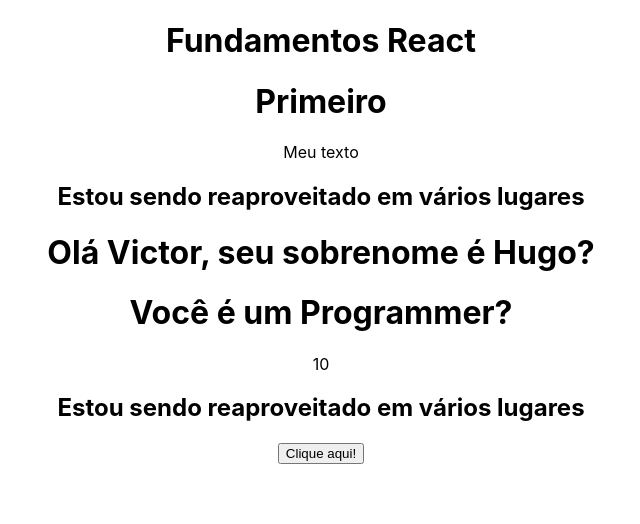
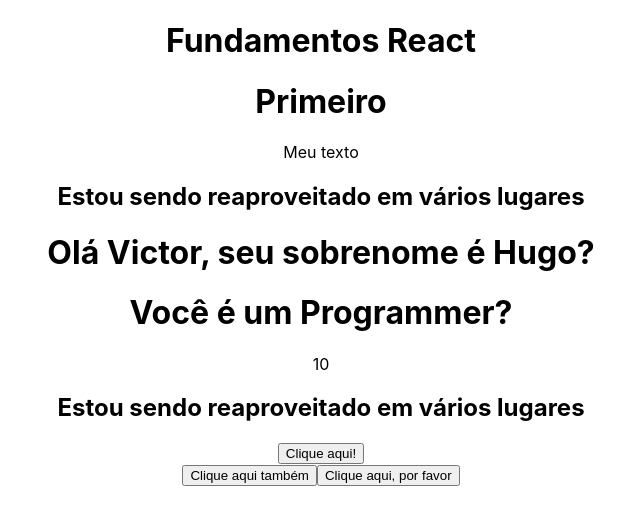
Before and after one commit to TorugoJS/estudos_react_udemy, a React (Create React App) app: page / in a window 1280 px wide. Shown: the top 524 px of the page, without its empty margins (319-959 px from the left). Built offline with nearby package versions, Linux system fonts and the light colour scheme.

Commit message:
estudos_react

```diff
--- a/src/components/Events.js
+++ b/src/components/Events.js
@@ -14,6 +14,15 @@
             <div>
                 <button onClick={handleClick}>Clique aqui!</button>
             </div>
+            <div>
+                <button onClick={() => console.log('Clicou!')}>Clique aqui também</button>
+                <button onClick={() => {
+                    if (true) {
+                        console.log("essa função não é recomendada")
+                    }
+                }}>Clique aqui, por favor</button>
+            </div>
+
         </div>
     )
 }
```
